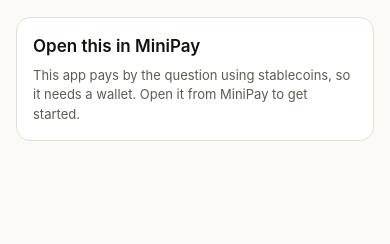
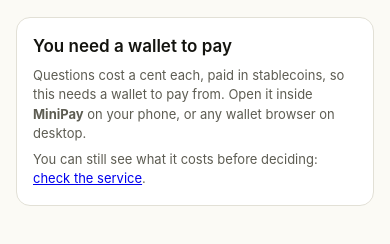
Before and after one commit to kamalbuilds/ask-celo, a website built with Vite: page web/index.html in a window 390 px wide. Shown: the part 128-372 px from the top of the page. Built offline with nearby package versions, Linux system fonts and the light colour scheme; what @x402/evm, @x402/fetch, abitype would draw is missing.

Commit message:
fix(web): the no-wallet screen turned away people who could use it
It said 'Open this in MiniPay' as though that were the only option. The
app works in any wallet browser — MiniPay is the interesting case, not the
required one — so a desktop visitor was told to go away for no reason.

It now names MiniPay as the phone path, allows any wallet on desktop, and
offers a link to inspect the service before deciding to bring a wallet at
all. Verified with window.ethereum genuinely absent: the section renders,
reads correctly, and does not overflow at 360x640.

```diff
--- a/web/index.html
+++ b/web/index.html
@@ -49,10 +49,15 @@
       </section>
 
       <section id="no-wallet" class="card" hidden>
-        <h2>Open this in MiniPay</h2>
+        <h2>You need a wallet to pay</h2>
         <p class="hint">
-          This app pays by the question using stablecoins, so it needs a wallet.
-          Open it from MiniPay to get started.
+          Questions cost a cent each, paid in stablecoins, so this needs a wallet
+          to pay from. Open it inside <strong>MiniPay</strong> on your phone, or
+          any wallet browser on desktop.
+        </p>
+        <p class="hint">
+          You can still see what it costs before deciding:
+          <a href="/api/health" target="_blank" rel="noopener">check the service</a>.
         </p>
       </section>
 
```
Also changed, not shown: dist/index.html.
